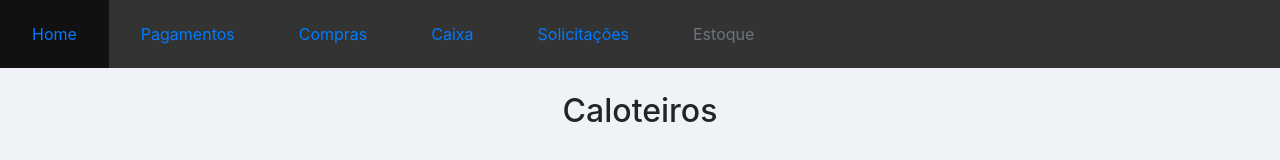
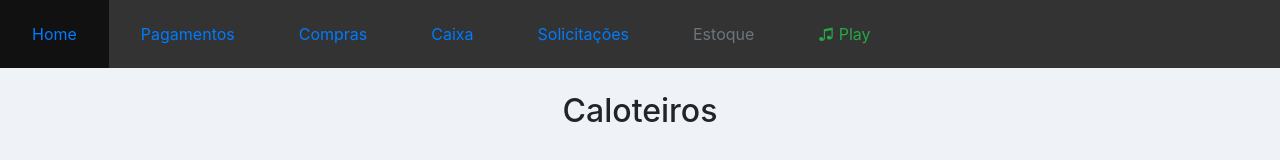
Before and after one commit to ricardobah/Caloteiro, a React (Create React App) app: page / in a window 1280 px wide. Shown: the top 160 px of the page. Built offline with nearby package versions, Linux system fonts and the light colour scheme.

Commit message:
musica é tiro

```diff
--- a/src/App.css
+++ b/src/App.css
@@ -42,3 +42,8 @@ body{
 .active {
   background-color: #4CAF50;
 }
+
+
+.red {
+  color: red;
+}
--- a/src/App.js
+++ b/src/App.js
@@ -7,33 +7,83 @@ import {Pagamento} from './pagamentos.js'
 import {Compras} from './CadastroCompras.js'
 import {Caixa} from './caixa.js'
 import {Solicitacoes} from './solicitacoes.js'
-import anime from 'animejs';
+import anime from 'animejs'
+
 
 
 class App extends Component {
+  constructor(props){
+    super(props)
+
+    this.state = {
+      Play:false
+
+    }
+}
+  play(){
+
+    var audio = document.getElementById("audio");
+    if(audio!=null){
+      console.log("aaaaaaa")
+    if(!this.state.Play ){
+      audio.play();
+      this.setState({Play:true})
+    }else{
+
+        audio.pause();
+        this.setState({Play:false})
+      }
+    }
+  }
   render() {
     return (
       <Router>
         <div className="App">
+          <audio id="audio" src="/TiroPart.mp3" ></audio>
           <MainHeader/>
           <Route exact path ='/' component={Home}/>
-          <Route exact path ='/home' component={Home}/>
+          <Route path ='/home/' component={Home}/>
+          <Route exact path ='/home/play' component={  pagou}  render={ this.play()}/>
           <Route exact path ='/pagamentos' component={Pagamento}/>
           <Route exact path ='/compras' component={Compras}/>
           <Route exact path ='/caixa' component={Caixa}/>
           <Route exact path ='/solicitacoes' component={Solicitacoes}/>
 
-          <section>
-
-          </section>
         </div>
       </Router>
     );
   }
 }
 
+class pagou extends Component{
+
+render(){
+return(  <audio id="audio" src="/TiroPart.mp3" ></audio>);
+
+}
+
+}
+
+
 class MainHeader extends Component{
+  constructor(props){
+    super(props)
 
+    this.state = {
+      Play:false
+
+    }
+}
+   play(){
+    var audio = document.getElementById("audio");
+    if(!this.state.Play){
+      audio.play();
+      this.setState({Play:true})
+    }else{
+      audio.pause();
+      this.setState({Play:false})
+    }
+  }
   render(){
 
     return(
@@ -66,6 +116,16 @@ class MainHeader extends Component{
         </Nav.Link>
 
       </Nav.Item>
+
+
+      <Nav.Item style={li}>
+        <Nav.Link onClick={() => this.play()} className="text-success" >
+        ♫ Play
+        </Nav.Link>
+
+
+      </Nav.Item>
+
     </Nav>
 
 
--- a/src/pagamentos.js
+++ b/src/pagamentos.js
@@ -3,6 +3,8 @@ import {Dropdown,InputGroup,DropdownButton,FormControl,Button} from 'react-boots
 import './switch.css'
 import {DatePickerCompras} from './DatePicker.js'
 import { ImageUpload} from './ImageUploader.js'
+import App from './App';
+import {Link} from 'react-router-dom'
 class Pagamento extends Component{
     constructor(props){
         super(props)
@@ -25,6 +27,22 @@ class Pagamento extends Component{
         }
     }
 
+    play(){
+
+        var audio = document.getElementById("audio");
+        if(audio!=null){
+          console.log("aaaaaaa")
+        if(!this.state.Play ){
+          audio.play();
+          this.setState({Play:true})
+        }else{
+
+            audio.pause();
+            this.setState({Play:false})
+          }
+        }
+      }
+
     // transferencia(){
     //     if(this.state.transfer){
     //         console.log(this.state.transfer)
@@ -39,7 +57,7 @@ class Pagamento extends Component{
                 <br/>
                     <h2>Receita Federal</h2>
                 <br/>
-            <form action="/home">
+
             {/* lembrar do post e name dos inputs */}
             <div className="divisao_input">
                 <label>Nome: &nbsp;</label>
@@ -105,9 +123,10 @@ class Pagamento extends Component{
               { this.state.transfer ? <div><ImageUpload/><br/></div> : null }
               {/* {()=>this.transferencia}  */}
             </div>
-                <Button type="submit" className="btn-success">Pagar</Button>
+            <Link to="/home/play">
+                <Button type="button" onClick={()=>this.play()} className="btn-success">Pagar</Button>
 
-                </form>
+                </Link>
 
         </div>
 
```
Also changed, not shown: src/music.js (added), 2 other files (tests, documents, lock files or other folders).
